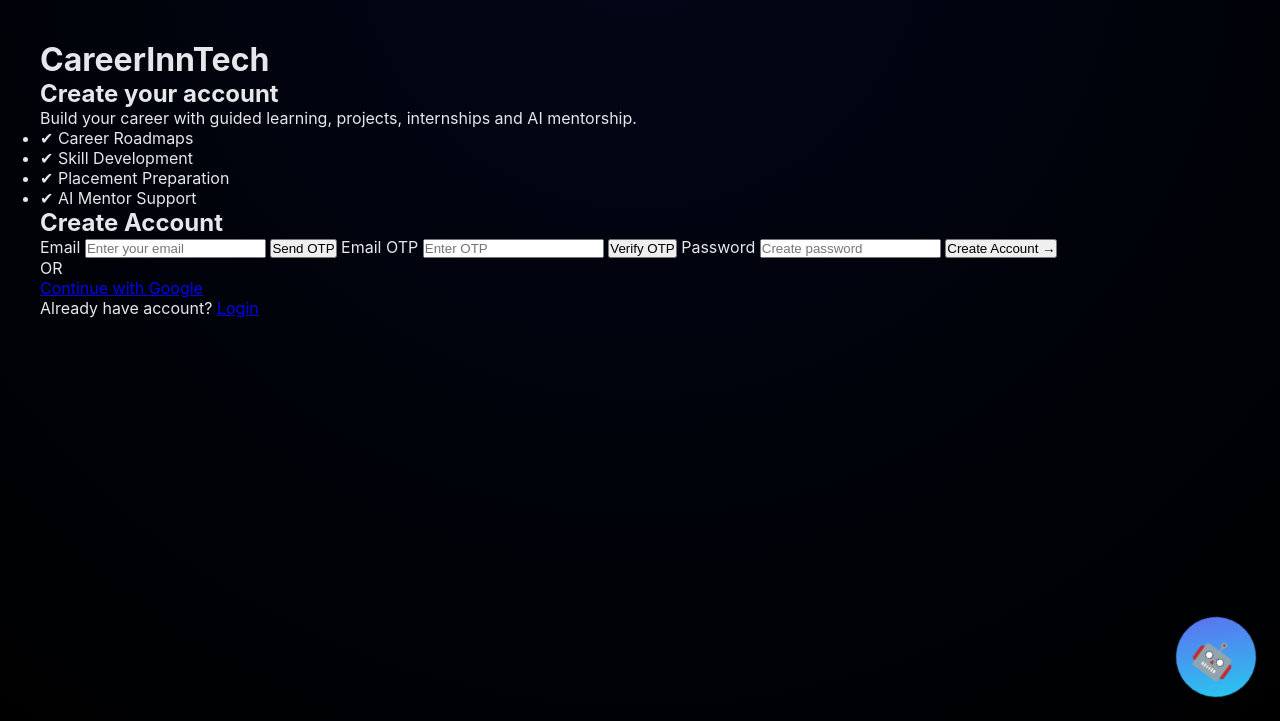
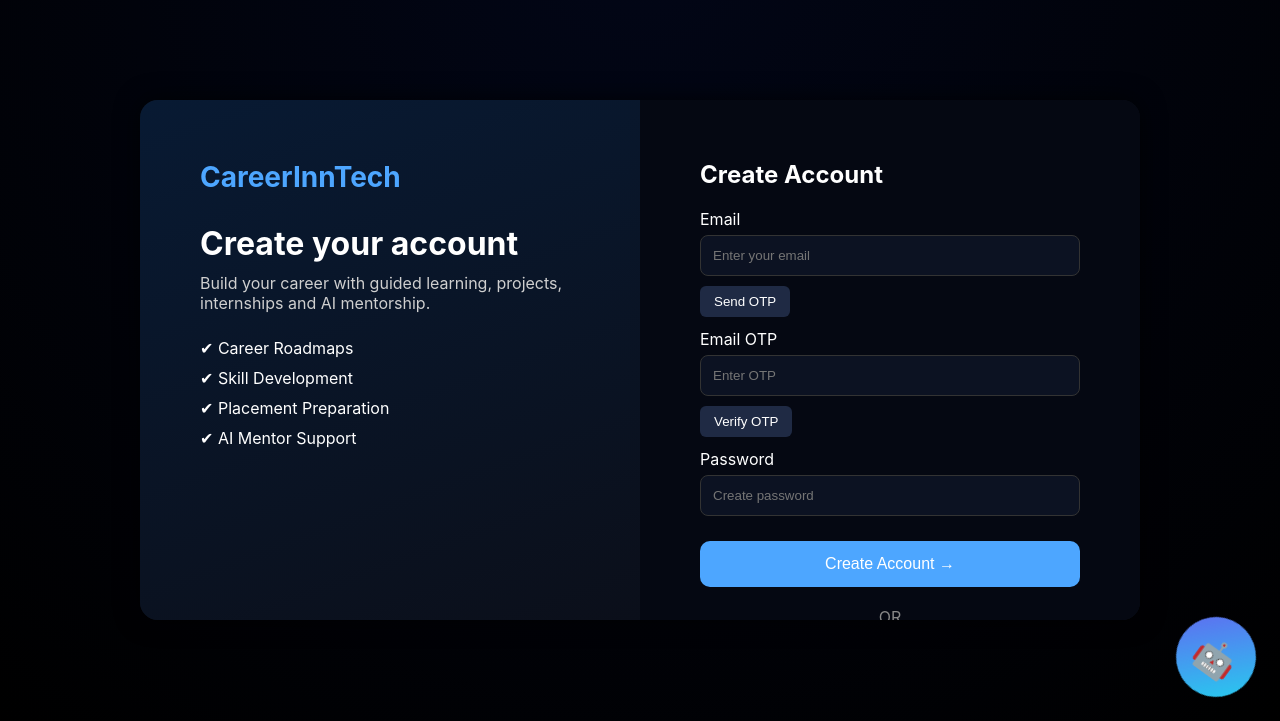
Before and after one commit to ssvprasad144/CareerInnTech, a Django app: page /signup/ in a window 1280 px wide. Shown: the part 79-800 px from the top of the page. Run offline with Django 5.2, Linux system fonts and the light colour scheme.

Commit message:
Update auth.css

```diff
--- a/careerinntech/static/css/auth.css
+++ b/careerinntech/static/css/auth.css
@@ -195,3 +195,144 @@
 .step.active{
     display:block;
 }
+/* ============================
+   CareerInnTech Signup Layout
+============================ */
+
+.cit-auth-container{
+display:flex;
+max-width:1000px;
+height:520px;
+margin:60px auto;
+background:#0b0f1a;
+border-radius:18px;
+overflow:hidden;
+box-shadow:0 0 25px rgba(0,0,0,0.7);
+}
+
+/* LEFT PANEL */
+.cit-auth-left{
+width:50%;
+padding:60px;
+background:linear-gradient(160deg,#081a33,#0b0f1a);
+color:white;
+}
+
+.cit-logo{
+color:#4da6ff;
+font-size:28px;
+margin-bottom:30px;
+}
+
+.cit-auth-left h2{
+font-size:32px;
+margin-bottom:10px;
+}
+
+.cit-auth-left p{
+color:#cfcfcf;
+margin-bottom:25px;
+}
+
+.cit-auth-left ul{
+list-style:none;
+padding:0;
+}
+
+.cit-auth-left li{
+margin:10px 0;
+}
+
+/* RIGHT PANEL */
+.cit-auth-right{
+width:50%;
+padding:60px;
+background:#050812;
+color:white;
+}
+
+.cit-auth-right h2{
+margin-bottom:20px;
+}
+
+.cit-auth-right label{
+display:block;
+margin-top:12px;
+}
+
+.cit-auth-right input{
+width:100%;
+padding:12px;
+margin-top:6px;
+border-radius:8px;
+border:1px solid #333;
+background:#0c1222;
+color:white;
+}
+
+.cit-auth-right input:focus{
+outline:none;
+border-color:#4da6ff;
+}
+
+/* Buttons */
+.cit-small-btn{
+margin-top:10px;
+background:#1f2a44;
+color:white;
+border:none;
+padding:8px 14px;
+border-radius:6px;
+cursor:pointer;
+}
+
+.cit-small-btn:hover{
+background:#2c3b66;
+}
+
+.cit-main-btn{
+margin-top:25px;
+width:100%;
+padding:14px;
+border-radius:10px;
+border:none;
+background:#4da6ff;
+color:white;
+font-size:16px;
+cursor:pointer;
+}
+
+.cit-main-btn:hover{
+background:#368be0;
+}
+
+/* Extras */
+.cit-or{
+text-align:center;
+margin:20px 0;
+color:#888;
+}
+
+.cit-google-btn{
+display:block;
+text-align:center;
+border:1px solid #4da6ff;
+padding:12px;
+border-radius:10px;
+color:white;
+text-decoration:none;
+}
+
+.cit-google-btn:hover{
+background:#1a2440;
+}
+
+.cit-login-text{
+margin-top:18px;
+text-align:center;
+}
+
+.cit-login-text a{
+color:#4da6ff;
+text-decoration:none;
+}
```
